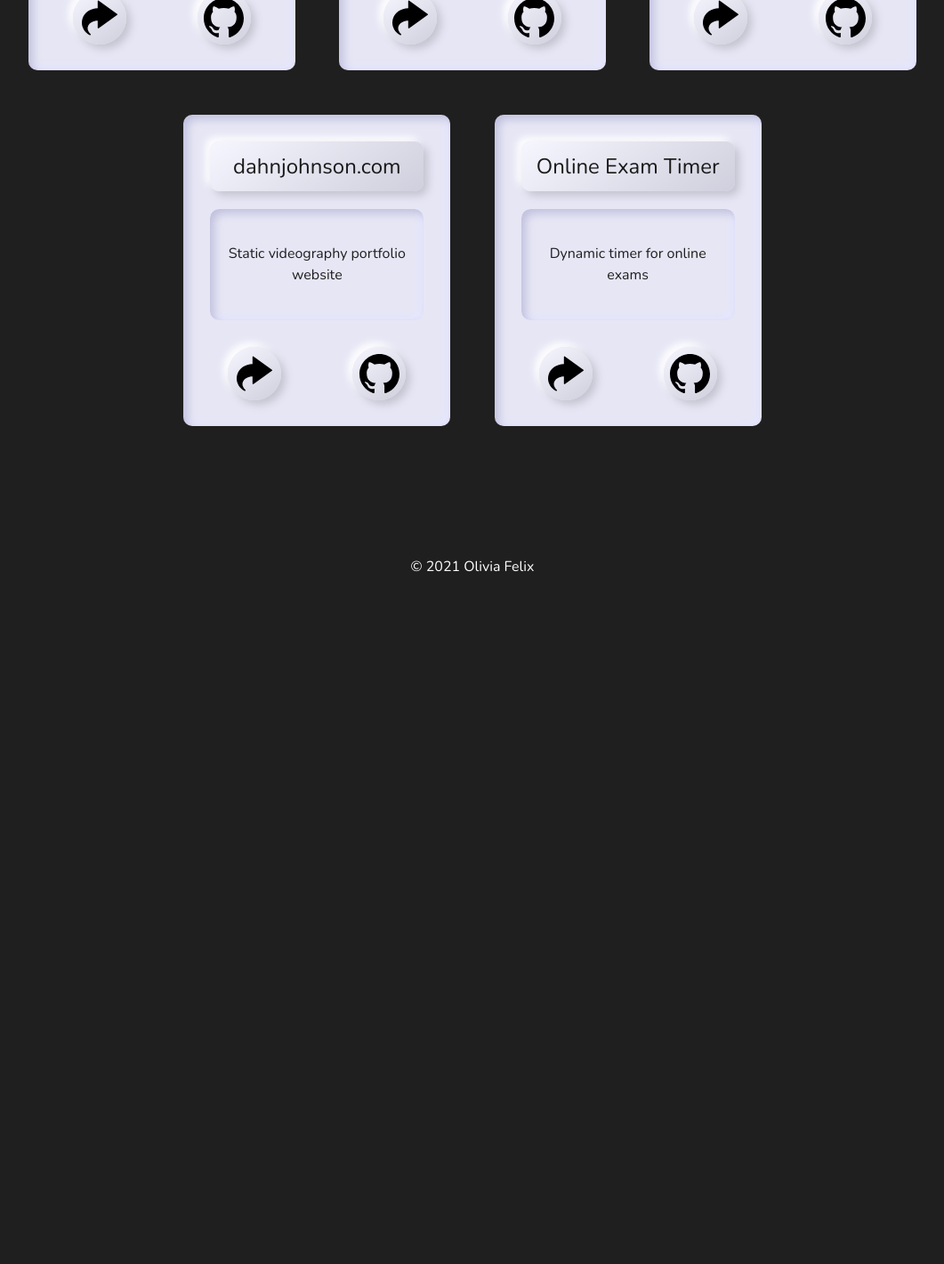
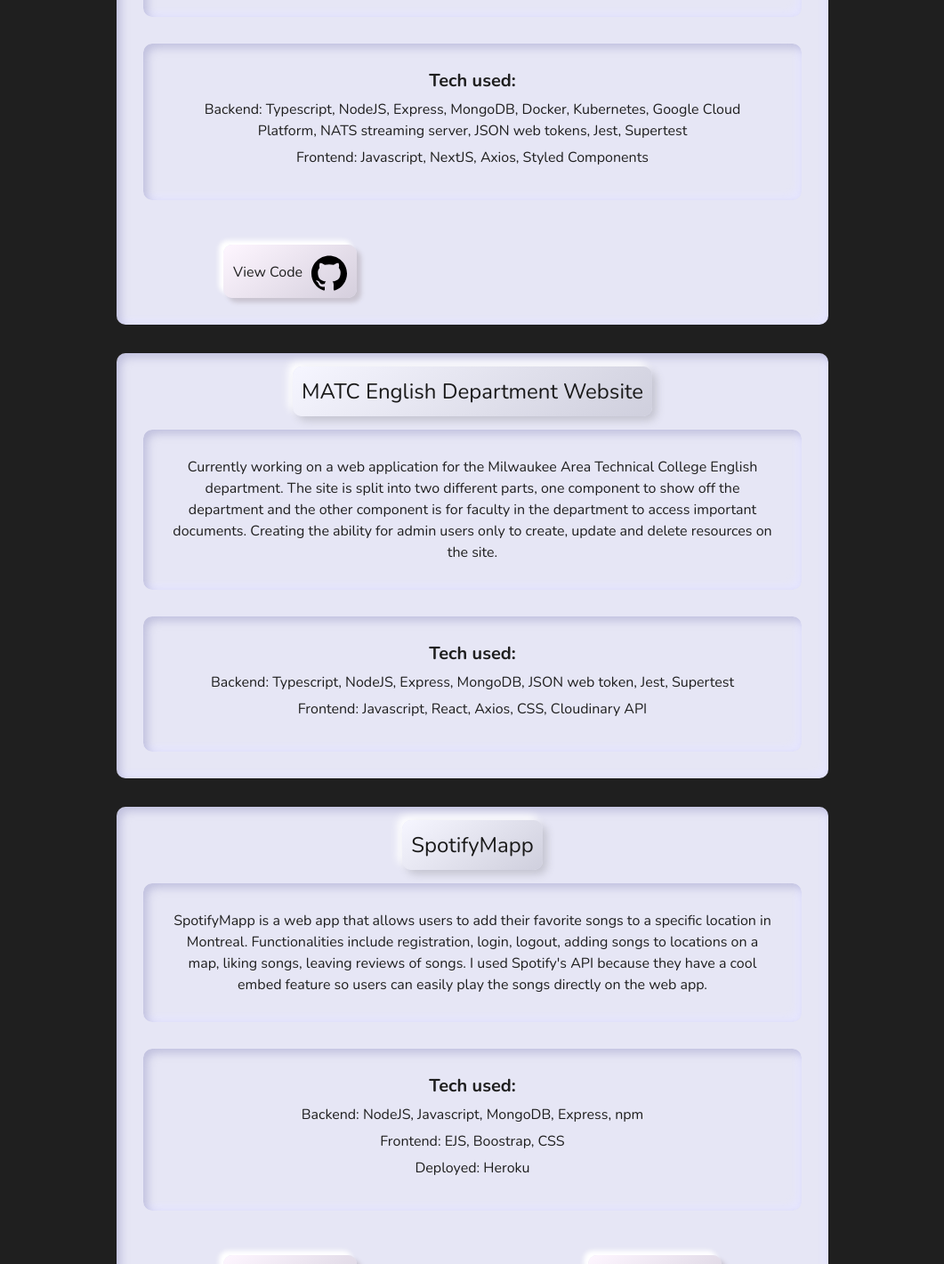
Before and after one commit to oliviaflexx/portfolio, a React (Create React App) app: page /projects in a window 1280 px wide. Shown: the part 560-1981 px from the top of the page at 89% size, without its empty margins (109-1170 px from the left). Before the commit the page ends 1225 px from the top, so only its background shows below. Built offline with nearby package versions, Linux system fonts and the light colour scheme.

Commit message:
changed projects and skills section

```diff
--- a/src/App.css
+++ b/src/App.css
@@ -76,6 +76,7 @@
     font-size: 23px;
     padding-top: 7px;
     color: white;
+    transition: all 0.12s cubic-bezier(0.47, 0, 0.745, 0.715);
 }
 
 .navbar-nav .nav-link.black-in-button {
@@ -123,6 +124,7 @@
   font-size: 1.5rem;
   min-height: 150px;
   max-width: 450px;
+  transition: all 0.12s cubic-bezier(0.47, 0, 0.745, 0.715);
 }
 .row.home {
   width: 100%;
@@ -203,6 +205,7 @@
   margin-top: 25px;
   margin-bottom: 25px;
   text-align: center;
+  transition: all 0.12s cubic-bezier(0.47, 0, 0.745, 0.715);
 }
 
 
@@ -210,7 +213,7 @@
   align-items: center;
 }
 
-div.col-lg-8 {
+div.col-lg-12 {
   display: flex;
   justify-content: center;
 }
@@ -227,6 +230,7 @@
             inset -5px -5px 10px #ffffff;
   border-radius: 10px;
   color: #1F1F1F;
+  transition: all 0.12s cubic-bezier(0.47, 0, 0.745, 0.715);
 }
 
 .pink-out-button {
@@ -304,7 +308,7 @@
   position: relative;
 }
 
-a.blue-out-button.link {
+div.blue-out-button.link {
   padding: 10px;
   text-align: center;
   font-size: 1.5rem;
@@ -312,6 +316,12 @@
   color:#1a1a1a;
   width: 100%;
   display: block;
+  transition: all 0.12s cubic-bezier(0.47, 0, 0.745, 0.715);
+    margin: auto;
+    width: fit-content;
+    position: relative;
+    top: 15px;
+    max-width: 90%;
 }
 
 div.projects {
@@ -338,6 +348,7 @@
     border-radius: 50%;
     display: flex;
     justify-content: center;
+
 }
 
 .blue-out-button.logo-link.right {
@@ -367,7 +378,8 @@
 }
 
 div.big-div {
-  max-width: 600px;
+  max-width: 800px;
+  margin-bottom: 2rem;
 }
 
 a.code {
@@ -460,10 +472,42 @@
     margin-top: auto;
 }
 
-/* new shit */
 
 /* .black-out-button {
   background: linear-gradient(145deg, #86d7b1, #71b595);
 box-shadow:  5px 5px 5px #6aab8c,
              -5px -5px 5px #90e7be;
 } */
+
+div.skill-container {
+  max-width: 125px;
+  margin: 1rem;
+  max-height: 150px;
+}
+
+img.skill {
+  width: 100%;
+  max-height: 100%;
+}
+
+div.row.skills {
+  display: flex;
+  justify-content: center;
+  align-items: center;
+  margin-bottom: 2rem;
+}
+
+div.row.skills h2 {
+  text-align: center;
+}
+h1.top {
+  text-align: center;
+  margin-bottom: 3rem;
+  font-weight: 600;
+}
+
+@media only screen and (max-width: 400px) {
+  div.skill-container {
+  max-width: 100px;
+}
+}
--- a/src/components/Project.js
+++ b/src/components/Project.js
@@ -10,24 +10,28 @@
   const { id } = useParams();
 
   useEffect(() => {
+
     const newProject = data.find((project) => project.id === parseInt(id));
     setProject(newProject);
-    setTechs(newProject.tech.map(function (tech, index) {
+    setTechs(
+      newProject.techs.map(function (tech, index) {
         return (
           <p key={index} className="individual-tech">
             {tech}
           </p>
         );
-    }))
+      })
+    );
   }, [id, project]);
 
   return (
     <section className="main">
       <h1 className="title">{project.name}</h1>
       <div className="row project">
-        <div className="col-12 col-lg-8">
+        <div className="col-12 col-lg-12">
           <div className="pink-in-button big-div">
             <div className="pink-in-button descrip">{project.long_descrip}</div>
+            <div className="pink-in-button descrip">{techs}</div>
             <a
               href={project.github}
               className="pink-out-button code"
@@ -35,8 +39,13 @@
               rel="noopener noreferrer"
             >
               View Code
-              <img class="project-logo" src={github} alt="github-logo"></img>
+              <img
+                className="project-logo"
+                src={github}
+                alt="github-logo"
+              ></img>
             </a>
+            {project.live && (
               <a
                 href={project.live}
                 className="pink-out-button live"
@@ -45,22 +54,21 @@
               >
                 View Live
                 <img
-                class="project-logo"
+                  className="project-logo"
                   src={live}
                   alt="live-logo"
                   id="live"
                 ></img>
               </a>
+            )}
           </div>
         </div>
-        <div className="col-12 col-lg-4">
+        {/* <div className="col-12 col-lg-4">
           <div className="pink-in-button tech">
             <div className="pink-in-button tech-title">Tech Used</div>
-            <div className="pink-in-button tech-stack">
-              {techs}
+            <div className="pink-in-button tech-stack">{techs}</div>
           </div>
-          </div>
-        </div>
+        </div> */}
       </div>
     </section>
   );
--- a/src/components/Projects.js
+++ b/src/components/Projects.js
@@ -12,35 +12,87 @@
       <div className="row projects">
         {projects.map( (project) => {
           return (
-            <div className="col-xl-4 col-lg-6 col-sm-12 projects">
-              <div key="{project.id}" className="project-card blue-in-button">
-                <Link
-                  className="blue-out-button link"
-                  to={`/project/${project.id}`}
-                >
-                  {project.name}
-                </Link>
-                <div className="blue-in-button short-descrip">
-                  {project.short_descrip}
+            <div className="col-12 col-lg-12">
+              <div className="blue-in-button big-div">
+                <div className="blue-out-button link">{project.name}</div>
+                <div className="blue-in-button descrip">
+                  {project.long_descrip}
                 </div>
+                <div className="blue-in-button descrip">
+                  <h5>
+                    <b>Tech used:</b>
+                  </h5>
+                  {project.techs.map(function (tech, index) {
+                    return (
+                      <p key={index} className="individual-tech">
+                        {tech}
+                      </p>
+                    );
+                  })}
+                </div>
+                {project.github && (
                   <a
                     href={project.github}
-                  className="blue-out-button logo-link left"
+                    className="pink-out-button code"
                     target="_blank"
                     rel="noopener noreferrer"
                   >
-                  <img src={github} alt="github"></img>
+                    View Code
+                    <img
+                      className="project-logo"
+                      src={github}
+                      alt="github-logo"
+                    ></img>
                   </a>
+                )}
+
+                {project.live && (
                   <a
                     href={project.live}
-                  className="blue-out-button logo-link right"
+                    className="pink-out-button live"
                     target="_blank"
                     rel="noopener noreferrer"
                   >
-                  <img id="live" src={live} alt="live"></img>
+                    View Live
+                    <img
+                      className="project-logo"
+                      src={live}
+                      alt="live-logo"
+                      id="live"
+                    ></img>
                   </a>
+                )}
               </div>
             </div>
+            // <div className="col-xl-4 col-lg-6 col-sm-12 projects">
+            //   <div key="{project.id}" className="project-card blue-in-button">
+            //     <Link
+            //       className="blue-out-button link"
+            //       to={`/project/${project.id}`}
+            //     >
+            //       {project.name}
+            //     </Link>
+            //     <div className="blue-in-button short-descrip">
+            //       {project.short_descrip}
+            //     </div>
+            //     <a
+            //       href={project.github}
+            //       className="blue-out-button logo-link left"
+            //       target="_blank"
+            //       rel="noopener noreferrer"
+            //     >
+            //       <img src={github} alt="github"></img>
+            //     </a>
+            //     <a
+            //       href={project.live}
+            //       className="blue-out-button logo-link right"
+            //       target="_blank"
+            //       rel="noopener noreferrer"
+            //     >
+            //       <img id="live" src={live} alt="live"></img>
+            //     </a>
+            //   </div>
+            // </div>
           );
         })}
       </div>
--- a/src/components/ReactRouter.js
+++ b/src/components/ReactRouter.js
@@ -7,7 +7,7 @@
 import Contact from "./Contact";
 import Error from "./Error";
 import Projects from "./Projects";
-import Project from "./Project";
+// import Project from "./Project";
 // navbar
 import Navbar from "./Navbar";
 const ReactRouterSetup = () => {
@@ -27,7 +27,7 @@
         <Route path="/projects">
           <Projects />
         </Route>
-        <Route path="/project/:id" children={<Project />}></Route>
+        {/* <Route path="/project/:id" children={<Project />}></Route> */}
         <Route path="*">
           <Error />
         </Route>
--- a/src/project_data.js
+++ b/src/project_data.js
@@ -1,52 +1,106 @@
 export const data = [
   {
     id: 1,
-    name: "SpotifyMapp",
-    short_descrip:
-      "Full stack web app that shows what songs people listen to and where they listen to them",
-    tech: ["Node.js", "Javascript", "MongoDB", "Bootstrap"],
+    name: "Quizlet Clone",
+
     long_descrip:
-      "Functionalities include registration, login, logout, adding songs to locations on a map, liking songs, leaving reviews of songs. I used Spotify's API because they have a cool embed feature so users can easily play the songs directly on the site. This is my first time working with Node.js and Mongo.db",
-    github: "https://github.com/oliviaflexx/spotifymapp",
-    live: "https://spotifymapp.herokuapp.com/",
+      "Building a clone of the popular study web application called Quizlet. I used a microservices architecture to keep the different services independent of each other. Built a custom npm package for defining errors and middleware. Leveraged Docker, Kubernetes and Google Cloud Platform to run separate containers and NATS streaming server to communicate across services. Functionalities include create, read, update different resources like terms, sets and classes, creating tests for users to study, and user authentication",
+    github: "https://github.com/oliviaflexx/quizlet-clone",
+    live: "",
+    techs: [
+      "Backend: Typescript, NodeJS, Express, MongoDB, Docker, Kubernetes, Google Cloud Platform, NATS streaming server, JSON web tokens, Jest, Supertest",
+      "Frontend: Javascript, NextJS, Axios, Styled Components",
+    ],
   },
   {
     id: 2,
-    name: "Milisti",
-    short_descrip:
-      "Full stack web app that lets users add their ingredients and then finds recipes that best match",
-    tech: ["Python", "Django", "Javascript", "PostgresSQL", "Web scraping"],
+    name: "MATC English Department Website",
+
     long_descrip:
-      "I started this project by web scraping BudgetBytes.com to get all of their recipes, ingredients, calories, time and categories. I then cleaned the data to get rid of all the duplicates so it could fit nicely into a relational database. I learnd so much from this project aboutSQL databases, using AJAX to make async request and handling requests and interacting with the database on the backend and deploying a full stack app onto a live server.",
-    github: "https://github.com/oliviaflexx/recipe",
-    live: "https://milisti.herokuapp.com/",
+      "Currently working on a web application for the Milwaukee Area Technical College English department. The site is split into two different parts, one component to show off the department and the other component is for faculty in the department to access important documents. Creating the ability for admin users only to create, update and delete resources on the site.",
+    github: "",
+    live: "",
+    techs: [
+      "Backend: Typescript, NodeJS, Express, MongoDB, JSON web token, Jest, Supertest",
+      "Frontend: Javascript, React, Axios, CSS, Cloudinary API",
+    ],
   },
   {
     id: 3,
-    name: "craigfelix.com",
-    short_descrip: "Static photography and videography portfolio website",
-    tech: ["HTML", "CSS", "Javascript"],
+    name: "SpotifyMapp",
+
     long_descrip:
-      "I offered to make this site for my dad to show off his photography and drone videography skills. I decided to make it with only pure HTML, CSS and JS to really make sure I have the foundations solid in those languages before I move on to a framework like React. I also learned how to deploy using AWS and getting a domain name and linking it to a site",
-    github: "https://github.com/oliviaflexx/craigfelix-reboot",
-    live: "http://www.craigfelix.com/index.html",
+      "SpotifyMapp is a web app that allows users to add their favorite songs to a specific location in Montreal. Functionalities include registration, login, logout, adding songs to locations on a map, liking songs, leaving reviews of songs. I used Spotify's API because they have a cool embed feature so users can easily play the songs directly on the web app.",
+    github: "https://github.com/oliviaflexx/spotifymapp",
+    live: "https://spotifymapp.herokuapp.com/",
+    techs: [
+      "Backend: NodeJS, Javascript, MongoDB, Express, npm",
+      "Frontend: EJS, Boostrap, CSS",
+      "Deployed: Heroku",
+    ],
   },
   {
     id: 4,
-    name: "dahnjohnson.com",
-    short_descrip: "Static videography portfolio website",
-    tech: ["HTML", "CSS", "Javascript"],
-    long_descrip: "This is a simple static porfolio site for a client. He told almost exactly me what kind of design he wanted and this is the final result. This project gave me more practice with deploying on AWS and linking domain names.",
-    github: "https://github.com/oliviaflexx/dahnjohnson",
-    live: "http://www.dahnjohnson.com/",
+    name: "Milisti",
+
+    long_descrip:
+      "Full stack web app that lets users add ingredients they have at home and then finds recipes that best match. I started this project by web scraping BudgetBytes.com to get all of their recipes with their ingredients, calories, time and categories. I then cleaned the data to get rid of all the duplicates so it could fit nicely into a relational database. I learnd so much from this project about using AJAX to make async request and handling requests, interacting with the SQL database on the backend and deploying a full stack app onto a live server.",
+    github: "https://github.com/oliviaflexx/recipe",
+    live: "https://milisti.herokuapp.com/",
+    techs: [
+      "Backend: Python, Django, PostgresSQL, Selenium",
+      "Frontend: Javascript, JQuery, HTML, CSS",
+      "Deployed: Heroku",
+    ],
   },
   {
     id: 5,
+    name: "Mental Health Chat App",
+
+    long_descrip:
+      "Full stack app that allows users to create rooms for topics about mental heatlh and talk to other people anonymously and securely. Bi-directional real time messaging enabled by Socket.IO and message encryption done on client side using aes256.",
+    github: "https://github.com/oliviaflexx/chat_app",
+    live: "https://mental-health-chat.herokuapp.com/",
+    techs: [
+      "Backend: Javascript, NodeJS, MongoDB and Express, Socket.IO",
+      "Frontend: React, CSS, Socket.IO, Axios",
+      "Deployed: Heroku",
+    ],
+  },
+  {
+    id: 6,
+    name: "craigfelix.com",
+    tech: ["HTML", "CSS", "Javascript"],
+    long_descrip:
+      "Static photography and videography portfolio website for a client (my dad). I first made the site with vanilla Javascript but then decided to recreate it using React to make it's performance faster and utilize the Cloudinary API to host the images and videos.",
+    github: "https://github.com/oliviaflexx/craigfelix-reboot",
+    live: "http://www.craigfelix.com/index.html",
+    techs: [
+      "Frontend: Javascript, React, Cloudinary API, HTML, CSS",
+      "Deployed: Netlify",
+    ],
+  },
+  {
+    id: 7,
+    name: "dahnjohnson.com",
+
+    long_descrip: "Portfolio website for a videographer/social media marketer.",
+    github: "https://github.com/oliviaflexx/dahnjohnson",
+    live: "http://www.dahnjohnson.com/",
+    techs: ["Frontend: HTML, CSS, Javascript", "Deployed: AWS"],
+  },
+  {
+    id: 8,
     name: "Online Exam Timer",
-    short_descrip: "Dynamic timer for online exams",
-    tech: ["Python", "Flask", "Javascript"],
-    long_descrip: "This is my first ever web project. It asks how long the exam is and how many questions it has and calculates how much time per question the user should take. Then it shows the timer ticking down and what question the user should be on. There is also a manual option where the user can click next question so the timer shows an updated timer depending on how many questions are left and how much time is left.",
+
+    long_descrip:
+      "This is my first ever web project. The web app takes user input about how long the exam is and how many questions it has and then calculates how much time per question the user should take in order to finish on time. Then it shows the timer ticking down and what question the user should be on. There is also a manual option where the user can click next question so the timer shows an updated timer depending on how many questions are left and how much time is left.",
     github: "https://github.com/oliviaflexx/exam-timer",
     live: "https://exam-timer.herokuapp.com",
+    techs: [
+      "Backend: Python, Flask",
+      "Frontend: HTML, CSS, Javascript",
+      "Deployed: Heroku",
+    ],
   },
 ];
--- /dev/null
+++ b/src/skills.js
@@ -0,0 +1,104 @@
+export const skills = {
+  backend: [
+    {
+      title: "NodeJS",
+      svg: "https://www.svgrepo.com/show/354119/nodejs-icon.svg",
+    },
+    {
+      title: "Javascript",
+      svg: "https://www.freepnglogos.com/uploads/javascript/javascript-online-logo-for-website-0.png",
+    },
+    {
+      title: "Typescript",
+      svg: "https://upload.wikimedia.org/wikipedia/commons/4/4c/Typescript_logo_2020.svg",
+    },
+    {
+      title: "Express JS",
+      svg: "https://symbols.getvecta.com/stencil_79/88_expressjs-icon.54bb6035d3.svg",
+    },
+    {
+      title: "Python",
+      svg: "https://upload.wikimedia.org/wikipedia/commons/c/c3/Python-logo-notext.svg",
+    },
+    {
+      title: "Django",
+      svg: "https://www.svgrepo.com/show/353657/django-icon.svg",
+    },
+    {
+      title: "Jest",
+      svg: "https://iconape.com/wp-content/png_logo_vector/jest-logo.png",
+    },
+  ],
+  databases: [
+    {
+      title: "PostgreSQL",
+      svg: "https://upload.wikimedia.org/wikipedia/commons/2/29/Postgresql_elephant.svg",
+    },
+    {
+      title: "MongoDB",
+      svg: "https://www.svgrepo.com/show/331488/mongodb.svg",
+    },
+  ],
+  frontend: [
+    {
+      title: "HTML",
+      svg: "https://upload.wikimedia.org/wikipedia/commons/3/38/HTML5_Badge.svg",
+    },
+    {
+      title: "CSS",
+      svg: "https://static.cdnlogo.com/logos/c/18/css.svg",
+    },
+    {
+      title: "Ajax",
+      svg: "https://upload.wikimedia.org/wikipedia/commons/a/a1/AJAX_logo_by_gengns.svg",
+    },
+    {
+      title: "React",
+      svg: "https://www.svgrepo.com/show/354259/react.svg",
+    },
+    {
+      title: "Bootstrap",
+      svg: "https://upload.wikimedia.org/wikipedia/commons/b/b2/Bootstrap_logo.svg",
+    },
+  ],
+  devOps: [
+    {
+      title: "Heroku",
+      svg: "https://cdn.iconscout.com/icon/free/png-256/heroku-3628830-3030107.png",
+    },
+    {
+      title: "Google Cloud Platform",
+      svg: "https://upload.wikimedia.org/wikipedia/commons/5/53/Google_%22G%22_Logo.svg",
+    },
+    {
+      title: "Docker",
+      svg: "https://cdn4.iconfinder.com/data/icons/logos-and-brands/512/97_Docker_logo_logos-512.png",
+    },
+    {
+      title: "Kubernetes",
+      svg: "https://upload.wikimedia.org/wikipedia/commons/3/39/Kubernetes_logo_without_workmark.svg",
+    },
+    {
+      title: "Netlify",
+      svg: "https://seeklogo.com/images/N/netlify-logo-BD8F8A77E2-seeklogo.com.png",
+    },
+  ],
+  tools: [
+    {
+      title: "Git",
+      svg: "https://upload.wikimedia.org/wikipedia/commons/6/62/Git-logo-orange.svg",
+    },
+    {
+      title: "Github",
+      svg: "https://upload.wikimedia.org/wikipedia/commons/a/ae/Github-desktop-logo-symbol.svg",
+    },
+    {
+      title: "Visual Studio Code",
+      svg: "https://upload.wikimedia.org/wikipedia/commons/9/9a/Visual_Studio_Code_1.35_icon.svg",
+    },
+    {
+      title: "npm",
+      svg: "https://upload.wikimedia.org/wikipedia/commons/d/db/Npm-logo.svg",
+    },
+  ],
+};
```
Also changed, not shown: src/components/About.js (+8 -11 lines), src/components/Contact.js (+3 -4 lines), src/components/Home.js (+55 -2 lines). Lines whose indentation alone changed are shown as unchanged.
